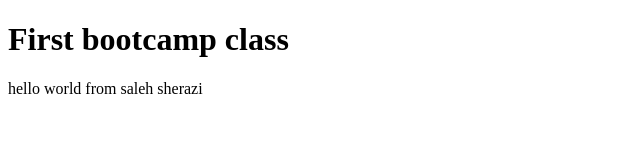
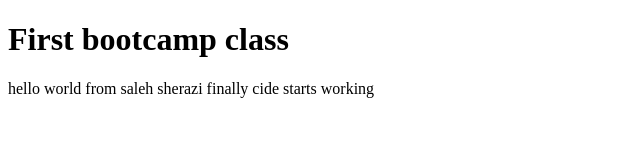
Before and after one commit to Saleh-1998/bootcamp_class1, a plain HTML site: page index.html in a window 1280 px wide. Shown: the whole page, without its empty margins (0-640 px from the left). Drawn offline with Linux system fonts and the light colour scheme.

Commit message:
checking cide

```diff
--- a/index.html
+++ b/index.html
@@ -7,6 +7,7 @@
     <h1> First bootcamp class </h1>
     <p>
        hello world from saleh sherazi
+       finally cide starts working
     </p>
 </body>
 </html>
```
